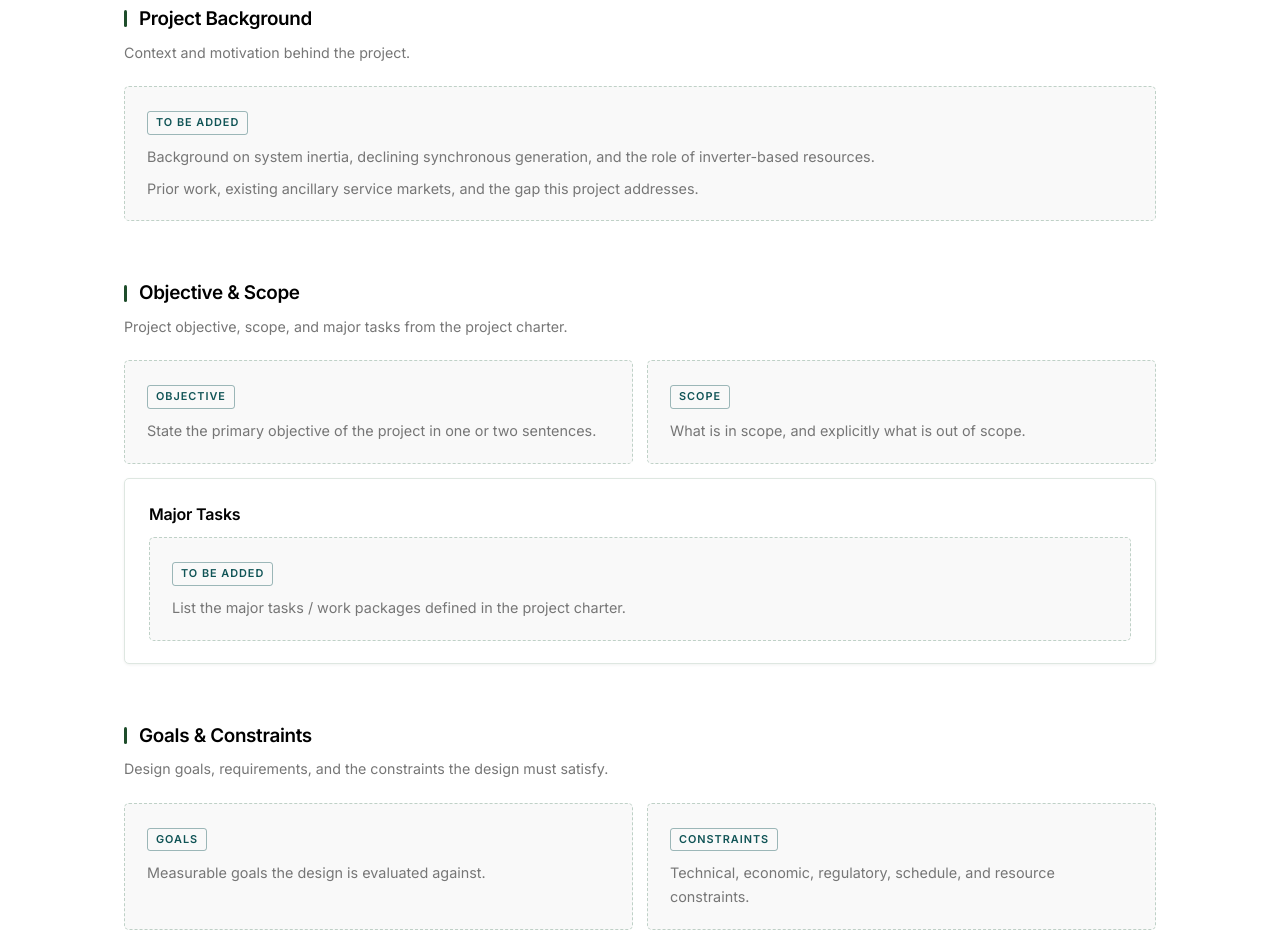
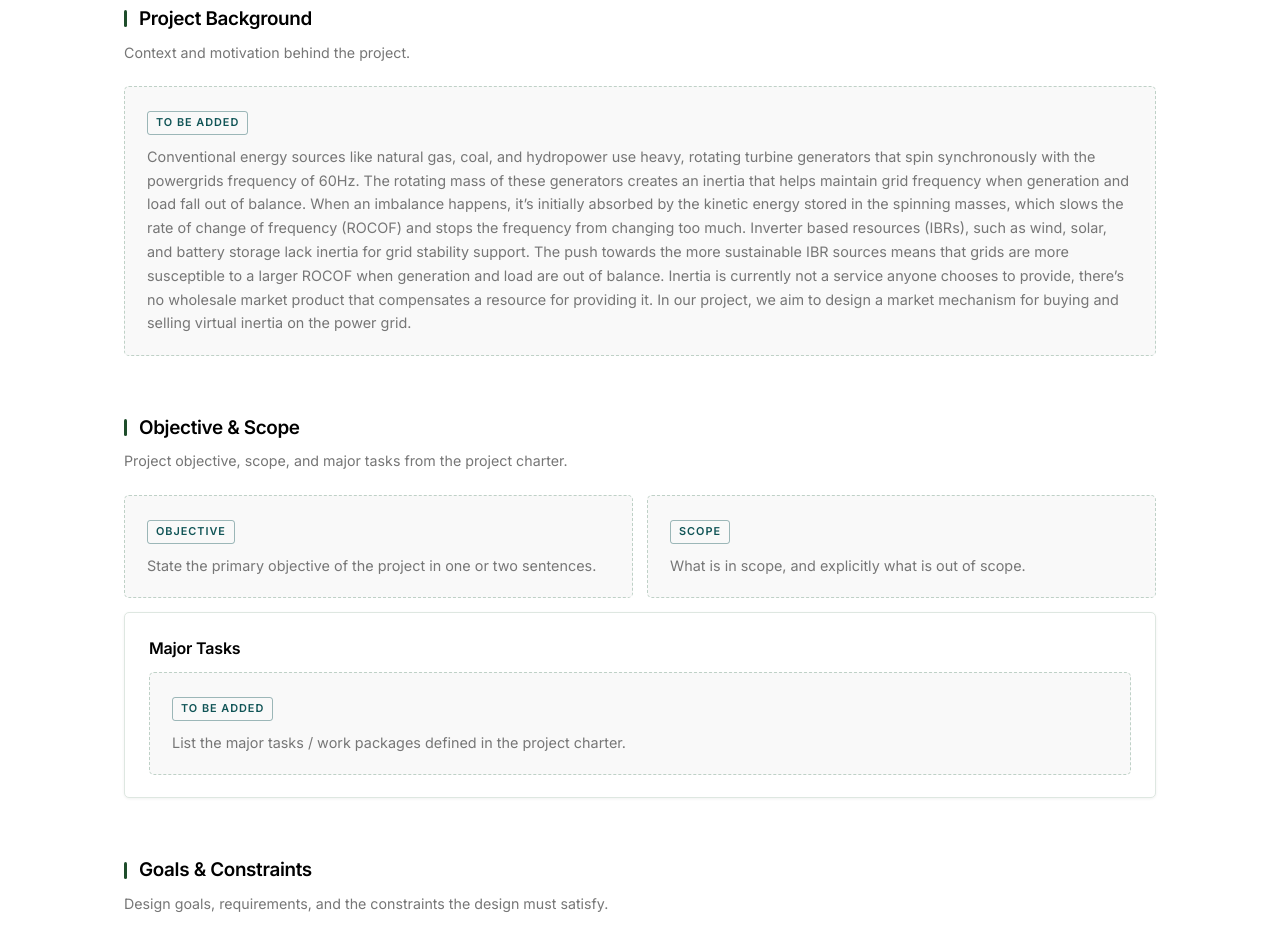
Before and after one commit to bram-exe/Virtual-Inertia, a plain HTML site: page index.html in a window 1280 px wide. Shown: the part 833-1767 px from the top of the page. Drawn offline with Linux system fonts and the light colour scheme.

Commit message:
Update index.html

```diff
--- a/index.html
+++ b/index.html
@@ -69,12 +69,12 @@
   <section>
     <h2 class="sec">Project Background</h2>
     <p class="sec-note">Context and motivation behind the project.</p>
-    <!-- TODO: replace with background write-up -->
     <div class="placeholder">
       <span class="ph-label">To be added</span>
-      <p>Background on system inertia, declining synchronous generation, and the role of
-         inverter-based resources.</p>
-      <p>Prior work, existing ancillary service markets, and the gap this project addresses.</p>
+      <p>Conventional energy sources like natural gas, coal, and hydropower use heavy, rotating turbine generators that spin synchronously with the powergrids frequency of 60Hz. The rotating mass of these generators creates an inertia that helps maintain grid frequency when generation and load fall out of balance. When an imbalance happens, it’s initially absorbed by the kinetic energy stored in the spinning masses, which slows the rate of change of frequency (ROCOF) and stops the frequency from changing too much.
+
+Inverter based resources (IBRs), such as wind, solar, and battery storage lack inertia for grid stability support. The push towards the more sustainable IBR sources means that grids are more susceptible to a larger ROCOF when generation and load are out of balance. Inertia is currently not a service anyone chooses to provide, there’s no wholesale market product that compensates a resource for providing it. In our project, we aim to design a market mechanism for buying and selling virtual inertia on the power grid.
+</p>
     </div>
   </section>
 
```
